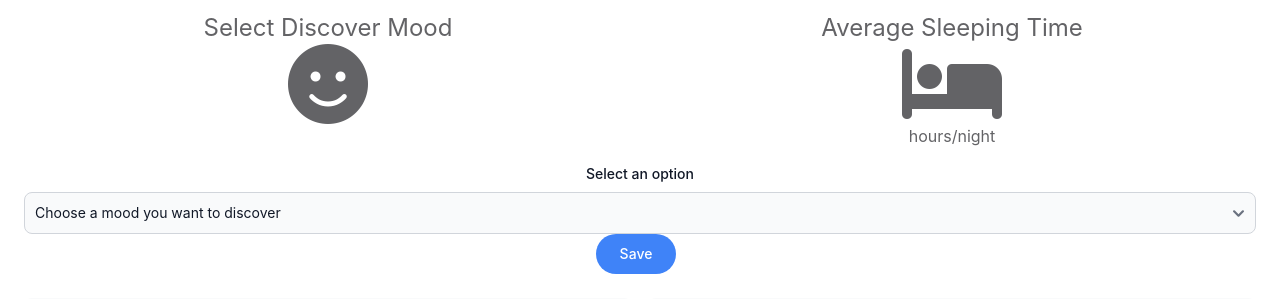
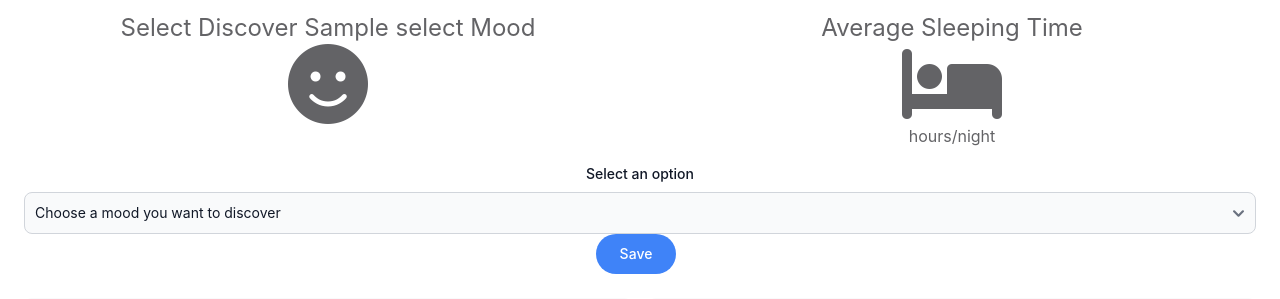
Before and after one commit to MemoMood/MemoMood, a Django app: template mood/templates/mood/discover.html in a window 1280 px wide. Shown: the part 72-371 px from the top of the page. Run offline with Django 4.2, Linux system fonts and the light colour scheme; the template is opened without the code that fills it: most values are stand-ins (such as "Sample title", 1, 10 or a date in 2020); style sheets or scripts are compiled from the project's sources; some libraries are stand-ins or nearby versions.

Commit message:
change word on select discover mood

```diff
--- a/mood/templates/mood/discover.html
+++ b/mood/templates/mood/discover.html
@@ -6,7 +6,7 @@
 
 <div class="grid grid-cols-2 gap-4 place-content-around h-48 px-6 pt-3">
     <div>
-        <h1 class="text-2xl">Select Discover Mood</h1>
+        <h1 class="text-2xl">Select Discover {{select}} Mood</h1>
         <i class="fa-solid fa-face-smile fa-5x"></i>
     </div>
     <div>
@@ -56,7 +56,7 @@
                 label: "Weather",
                 backgroundColor: "hsl(0, 82.9%, 67.8%)",
                 borderColor: "hsl(252, 82.9%, 67.8%)",
-                data: {{weather}},
+                data: [{% for show in weather %}{{ show }},{% endfor %}],
             },
             ],
         };
```
